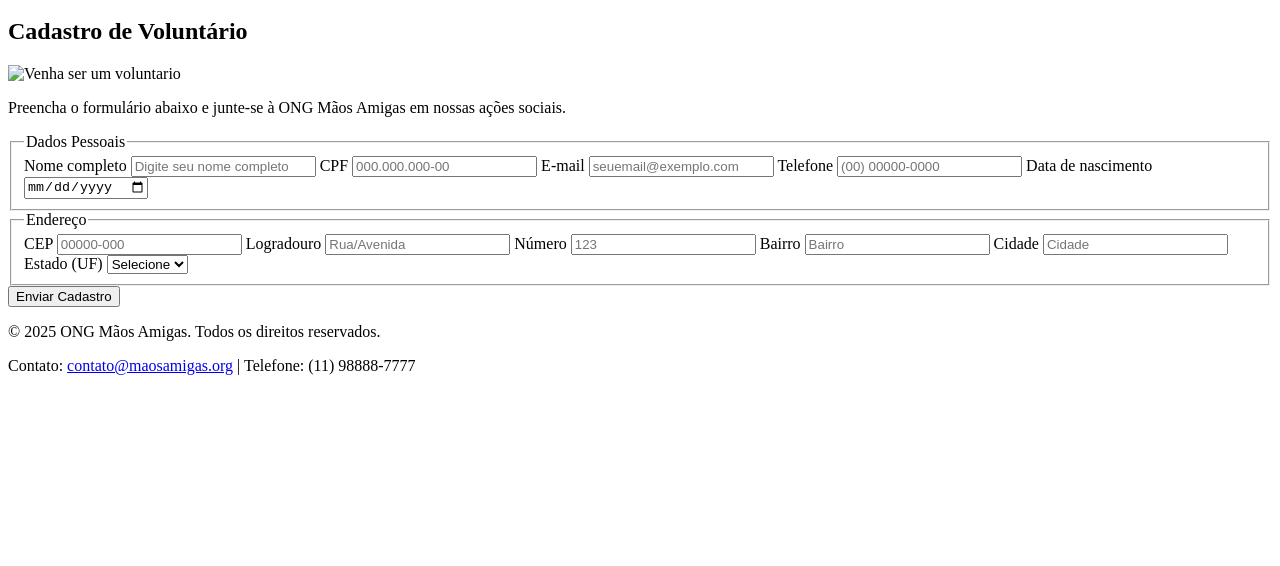
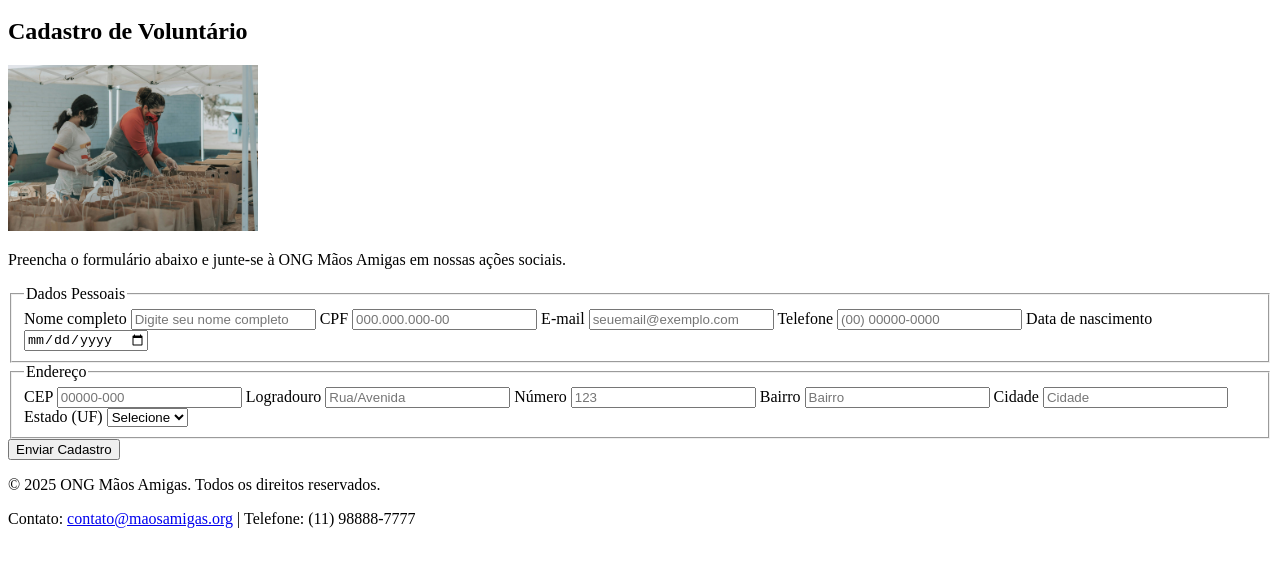
Before and after one commit to eduardovieirademiranda/ONG-MAOS-AMIGAS-ATIVIDADE1, a plain HTML site: page cadastro.html in a window 1280 px wide. Shown: the part 136-702 px from the top of the page. Drawn offline with nearby package versions, Linux system fonts and the light colour scheme.

Commit message:
Corrige nome do arquivo voluntario_1.jpg (remoção de espaço)

```diff
--- a/cadastro.html
+++ b/cadastro.html
@@ -34,7 +34,7 @@
   <main>
     <section>
       <h2>Cadastro de Voluntário</h2>
-      <img src="imagens/voluntario1.jpg 1.jpg" alt="Venha ser um voluntario" width="250">
+      <img src="imagens/voluntario_1.jpg" alt="Venha ser um voluntario" width="250">
       <p>Preencha o formulário abaixo e junte-se à ONG Mãos Amigas em nossas ações sociais.</p>
 
       <form>
```
Also changed, not shown: imagens/voluntario_1.jpg (renamed from imagens/voluntario1.jpg).
